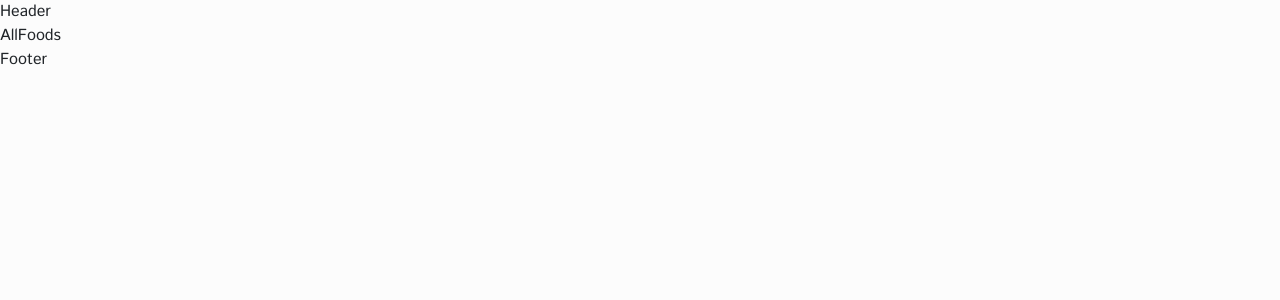
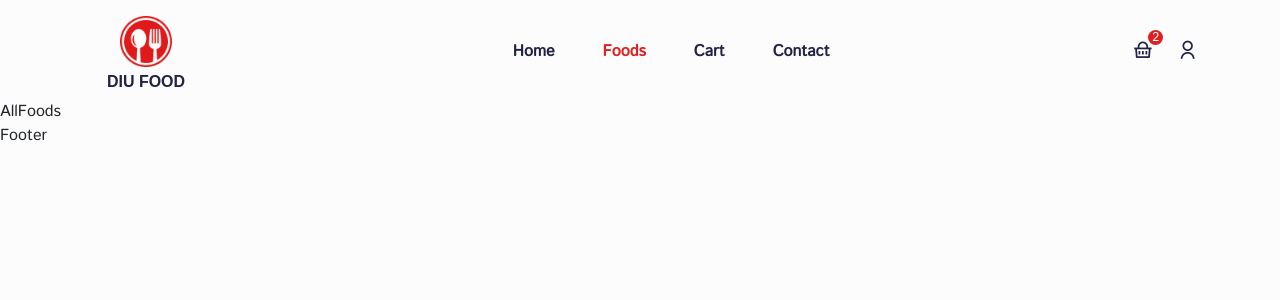
Before and after one commit to muzahid2559/React-Food-Delivery-Ecommerce-Website, a React (Create React App) app: page /foods in a window 1280 px wide. Shown: the top 300 px of the page. Built offline with nearby package versions, Linux system fonts and the light colour scheme; a web font is replaced by a local one.

Commit message:
Header Part

```diff
--- a/src/components/Header/Header.js
+++ b/src/components/Header/Header.js
@@ -1,11 +1,90 @@
 import React from 'react';
 
+import { Container } from "reactstrap";
+import logo from "../../assets/images/logo.png";
+import { NavLink, Link } from "react-router-dom";
+import "../../styles/header.css";
+import { useRef } from "react";
+
+
+
+const nav__links = [
+    {
+      display: "Home",
+      path: "/home",
+    },
+    {
+      display: "Foods",
+      path: "/foods",
+    },
+    {
+      display: "Cart",
+      path: "/cart",
+    },
+    {
+      display: "Contact",
+      path: "/contact",
+    },
+  ];
+
+
 const Header = () => {
-    return (
-        <div>
-            Header
+    const menuRef = useRef(null);
+    const toggleMenu = () => menuRef.current.classList.toggle("show__menu");
+
+
+    return <header className="header">
+    <Container>
+      <div className="nav__wrapper d-flex align-items-center justify-content-between">
+
+        {/* Logo Part */}
+        <div className="logo">
+          <img src={logo} alt="logo" />
+          <h5>DIU FOOD</h5>
         </div>
-    );
+
+
+        {/* Menu Part */}
+        <div className="navigation" ref={menuRef} >
+          <div className="menu d-flex align-items-center gap-5">
+            {nav__links.map((item, index) => (
+
+              <NavLink
+              onClick={toggleMenu}
+                to={item.path}
+                key={index}
+                className={(navClass) =>
+                    navClass.isActive ? "active__menu" : ""
+                  }
+              >
+                {item.display}
+              </NavLink>
+
+            ))}
+          </div>
+        </div>
+
+        {/*nav right icons part*/}
+        <div className="nav__right d-flex align-items-center gap-4">
+            <span className="cart__icon" >
+              <i class="ri-shopping-basket-line"></i>
+              <span className="cart__badge"> 2 </span>
+            </span>
+
+            <span className="user">
+              <Link to="/login">
+                <i class="ri-user-line"></i>
+              </Link>
+            </span>
+
+            <span className="mobile__menu" onClick={toggleMenu}>
+              <i class="ri-menu-line"></i>
+            </span>
+        </div>
+    </div>
+
+    </Container>
+    </header>
 };
 
 export default Header;
--- /dev/null
+++ b/src/styles/header.css
@@ -0,0 +1,150 @@
+.header {
+    width: 100%;
+    height: 100px;
+    line-height: 100px;
+  }
+
+  .logo {
+    text-align: center;
+  }
+  .logo img {
+    width: calc(100% - 60%);
+    object-fit: contain;
+    margin-top: -40px;
+  }
+
+  .logo h5 {
+    font-weight: 600;
+    font-size: 1rem;
+    color: #212245;
+    margin-top: -40px;
+    margin-bottom: 0;
+  }
+
+  .menu a {
+    font-weight: 600;
+    font-size: 1rem;
+    color: #212245;
+    transition: 0.3s;
+  }
+
+  .menu a:hover {
+    color: #df2020;
+  }
+
+  .active__menu {
+    color: #df2020 !important;
+  }
+
+  .cart__icon i,
+  .user i,
+  .mobile__menu i {
+    font-size: 1.3rem;
+    color: #212245;
+    cursor: pointer;
+  }
+
+  .cart__icon {
+    position: relative;
+  }
+
+  .cart__badge {
+    position: absolute;
+    top: 30px;
+    right: -10px;
+    background: #df2020;
+    color: #fff;
+    width: 15px;
+    height: 15px;
+    border-radius: 50%;
+    font-size: 0.8rem;
+    font-weight: 500;
+    display: flex;
+    align-items: center;
+    justify-content: center;
+  }
+
+  .mobile__menu {
+    font-weight: 600;
+    display: none;
+  }
+
+  .header__shrink {
+    position: sticky;
+    top: 0;
+    left: 0;
+    background: #fff;
+    z-index: 99999;
+    box-shadow: 5px 5px 15px -5px #fde4e4;
+  }
+
+
+
+/* Responsive Part */
+  @media only screen and (max-width: 992px) {
+    .logo img {
+      width: calc(100% - 70%);
+    }
+    .logo h5 {
+      font-size: 0.8rem;
+      margin-top: -15px;
+    }
+
+    .navigation {
+      position: fixed;
+      top: 0;
+      left: 0;
+      width: 100%;
+      height: 100%;
+      background: rgba(0, 0, 0, 0.425);
+      z-index: 99;
+      display: none;
+    }
+
+    .menu {
+      position: absolute;
+      top: 0;
+      right: 0;
+      width: 250px;
+      height: 100%;
+      background: #fff;
+      flex-direction: column;
+      justify-content: center;
+      align-items: center;
+      z-index: 100;
+      line-height: 20px;
+    }
+
+    .menu a {
+      font-size: 0.9rem;
+    }
+
+    .mobile__menu {
+      display: block;
+    }
+
+    .cart__icon i,
+    .user i,
+    .mobile__menu i {
+      font-size: 1rem;
+    }
+
+    .show__menu {
+      display: block;
+    }
+  }
+
+  @media only screen and (max-width: 768px) {
+    .header {
+      width: 100%;
+      height: 80px;
+      line-height: 80px;
+    }
+
+    .logo img {
+      margin-top: -70px !important;
+    }
+    .logo h5 {
+      margin-top: -55px;
+    }
+  }
```
Also changed, not shown: src/components/Helmet/Helmet.js (added, +8 -0 lines), src/assets/images/logo.png (renamed from src/assets/images/res-logo.png).
